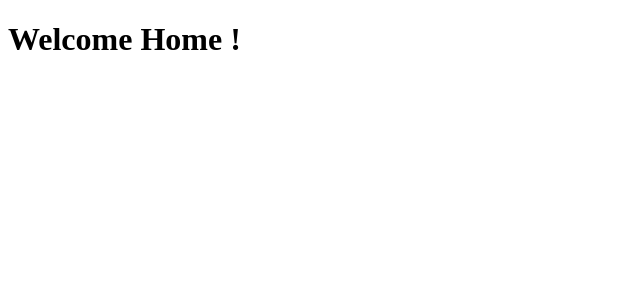
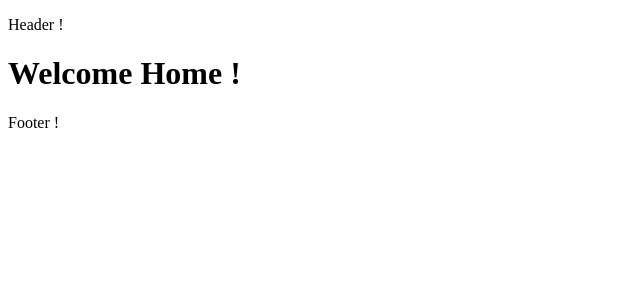
Before and after one commit to Yacoubbeltanivelle/React---Navigation-authentification-et-persistance, a React (Vite) app: page / in a window 1280 px wide. Shown: the top 300 px of the page, without its empty margins (0-640 px from the left). Built offline with nearby package versions, Linux system fonts and the light colour scheme.

Commit message:
ACTIVITE 2 : Mettre en place le layout

```diff
--- a/src/App.jsx
+++ b/src/App.jsx
@@ -1,12 +1,15 @@
 import { Route, Routes, Link } from "react-router";
 import Home from "./pages/Home.jsx";
+import Layout from "./components/Layout.jsx";
 
 import "./App.css";
 
 function App() {
   return (
     <Routes>
-      <Route path="/" element={<Home />} />
+      <Route element={<Layout />}>
+        <Route path="/" element={<Home />} />
+      </Route>
     </Routes>
   );
 }
--- /dev/null
+++ b/src/components/Footer.jsx
@@ -0,0 +1,7 @@
+import React from "react";
+
+function Footer() {
+  return <p>Footer !</p>;
+}
+
+export default Footer;
--- /dev/null
+++ b/src/components/Header.jsx
@@ -0,0 +1,7 @@
+import React from "react";
+
+function Header() {
+  return <p>Header !</p>;
+}
+
+export default Header;
--- /dev/null
+++ b/src/components/Layout.jsx
@@ -0,0 +1,16 @@
+import Header from "./Header";
+import Footer from "./Footer";
+import { Outlet } from "react-router";
+
+const Layout = () => {
+  return (
+    <>
+      <Header />
+      <main>
+        <Outlet />
+      </main>
+      <Footer />
+    </>
+  );
+};
+export default Layout;
```
